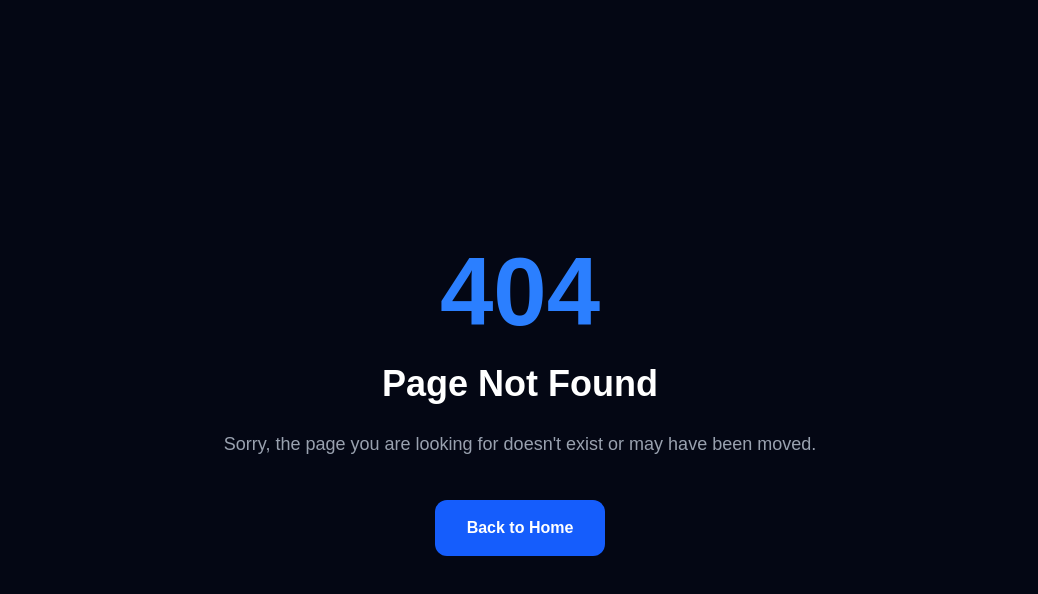
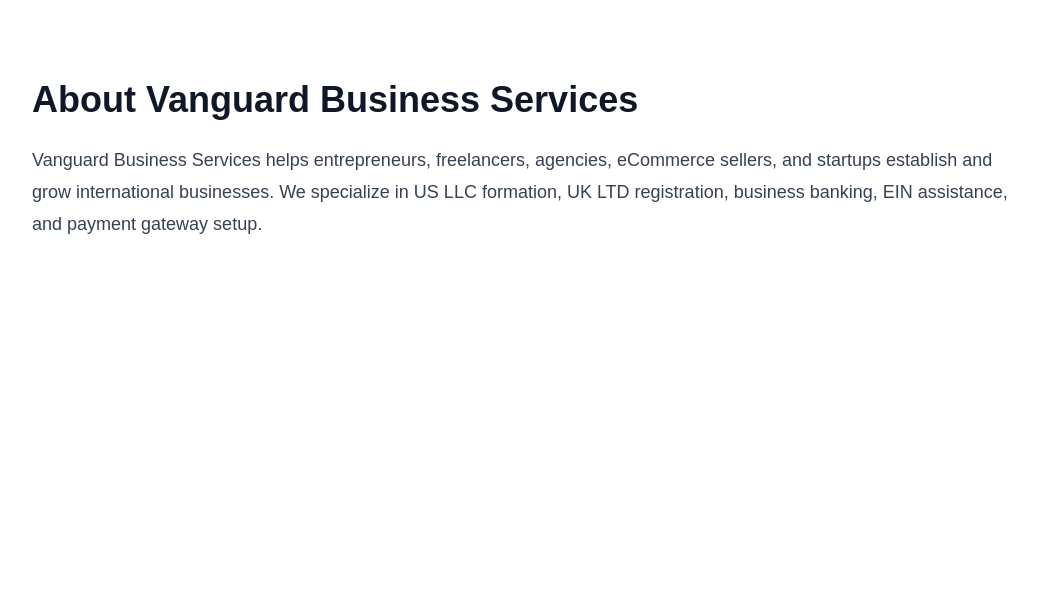
Before and after one commit to 367ifast-spec/vanguard-business-services, a Next.js app: page /about in a window 1280 px wide. Before the commit this address had no page. Shown: the top 594 px of the page, without its empty margins (120-1158 px from the left). Built offline with nearby package versions, Linux system fonts and the light colour scheme.

Commit message:
Enterprise SEO update

```diff
--- /dev/null
+++ b/lib/schema.ts
@@ -0,0 +1,187 @@
+// src/lib/schema.ts
+
+const SITE_URL = "https://vanguardbusinesservices.com";
+
+export const organizationSchema = {
+  "@context": "https://schema.org",
+  "@type": "Organization",
+
+  "@id": `${SITE_URL}/#organization`,
+
+  name: "Vanguard Business Services",
+
+  url: SITE_URL,
+
+  logo: `${SITE_URL}/logo.png`,
+
+  image: `${SITE_URL}/logo.png`,
+
+  description:
+    "Vanguard Business Services helps entrepreneurs worldwide register US LLCs, UK LTDs, business bank accounts, payment gateways, EIN, and international business solutions.",
+
+  email: "vanguardbusinessservices37@gmail.com",
+
+  telephone: "+19177359503",
+
+  sameAs: [
+    "https://www.facebook.com/",
+    "https://www.linkedin.com/",
+    "https://x.com/",
+    "https://www.youtube.com/"
+  ],
+
+  contactPoint: [
+    {
+      "@type": "ContactPoint",
+
+      telephone: "+19177359503",
+
+      contactType: "customer service",
+
+      areaServed: "Worldwide",
+
+      availableLanguage: [
+        "English",
+        "Bengali"
+      ]
+    }
+  ]
+};
+
+export const websiteSchema = {
+  "@context": "https://schema.org",
+
+  "@type": "WebSite",
+
+  "@id": `${SITE_URL}/#website`,
+
+  url: SITE_URL,
+
+  name: "Vanguard Business Services",
+
+  publisher: {
+    "@id": `${SITE_URL}/#organization`
+  },
+
+  potentialAction: {
+    "@type": "SearchAction",
+
+    target: `${SITE_URL}/?q={search_term_string}`,
+
+    "query-input": "required name=search_term_string"
+  }
+};
+
+export const localBusinessSchema = {
+  "@context": "https://schema.org",
+
+  "@type": "ProfessionalService",
+
+  "@id": `${SITE_URL}/#business`,
+
+  name: "Vanguard Business Services",
+
+  url: SITE_URL,
+
+  image: `${SITE_URL}/logo.png`,
+
+  email: "vanguardbusinessservices37@gmail.com",
+
+  telephone: "+19177359503",
+
+  areaServed: "Worldwide",
+
+  priceRange: "$$",
+
+  openingHours: "Mo,Tu,We,Th,Fr,Sa,Su 00:00-23:59"
+};
+
+export const serviceSchema = {
+  "@context": "https://schema.org",
+
+  "@type": "Service",
+
+  serviceType: "Business Registration",
+
+  provider: {
+    "@id": `${SITE_URL}/#organization`
+  },
+
+  areaServed: "Worldwide",
+
+  hasOfferCatalog: {
+    "@type": "OfferCatalog",
+
+    name: "Business Services",
+
+    itemListElement: [
+      {
+        "@type": "Offer",
+
+        itemOffered: {
+          "@type": "Service",
+
+          name: "US LLC Registration"
+        }
+      },
+
+      {
+        "@type": "Offer",
+
+        itemOffered: {
+          "@type": "Service",
+
+          name: "UK LTD Registration"
+        }
+      },
+
+      {
+        "@type": "Offer",
+
+        itemOffered: {
+          "@type": "Service",
+
+          name: "Business Banking"
+        }
+      },
+
+      {
+        "@type": "Offer",
+
+        itemOffered: {
+          "@type": "Service",
+
+          name: "Stripe Setup"
+        }
+      },
+
+      {
+        "@type": "Offer",
+
+        itemOffered: {
+          "@type": "Service",
+
+          name: "PayPal Business"
+        }
+      }
+    ]
+  }
+};
+
+export const breadcrumbSchema = {
+  "@context": "https://schema.org",
+
+  "@type": "BreadcrumbList",
+
+  itemListElement: [
+    {
+      "@type": "ListItem",
+
+      position: 1,
+
+      name: "Home",
+
+      item: SITE_URL
+    }
+  ]
+};
--- /dev/null
+++ b/src/app/about/page.tsx
@@ -0,0 +1,25 @@
+export const metadata = {
+  title: "About Us | Vanguard Business Services",
+  description:
+    "Learn more about Vanguard Business Services and how we help entrepreneurs worldwide with US LLC registration, UK LTD formation, business banking, and payment solutions.",
+};
+
+export default function AboutPage() {
+  return (
+    <main className="min-h-screen bg-white">
+      <div className="mx-auto max-w-5xl px-6 py-20">
+        <h1 className="mb-6 text-4xl font-bold text-gray-900">
+          About Vanguard Business Services
+        </h1>
+
+        <p className="text-lg leading-8 text-gray-700">
+          Vanguard Business Services helps entrepreneurs, freelancers,
+          agencies, eCommerce sellers, and startups establish and grow
+          international businesses. We specialize in US LLC formation,
+          UK LTD registration, business banking, EIN assistance, and
+          payment gateway setup.
+        </p>
+      </div>
+    </main>
+  );
+}
--- a/src/app/layout.tsx
+++ b/src/app/layout.tsx
@@ -1,19 +1,18 @@
+import StructuredData from "@/components/StructuredData";
 import Script from "next/script";
 import { GoogleAnalytics } from "@next/third-parties/google";
 import type { Metadata } from "next";
+
 import "./globals.css";
 
 export const metadata: Metadata = {
   metadataBase: new URL("https://vanguardbusinessservices.com"),
-
   title: {
     default: "Vanguard Business Services",
     template: "%s | Vanguard Business Services",
   },
-
   description:
     "Professional US LLC Registration, UK LTD Registration, Business Banking, Payment Solutions, EIN Registration, and Business Consulting for entrepreneurs worldwide.",
-
   keywords: [
     "US LLC Registration",
     "UK LTD Registration",
@@ -28,24 +27,19 @@
     "EIN Registration",
     "Vanguard Business Services",
   ],
-
   authors: [{ name: "Vanguard Business Services" }],
   creator: "Vanguard Business Services",
   publisher: "Vanguard Business Services",
   applicationName: "Vanguard Business Services",
   category: "Business Services",
-
   referrer: "origin-when-cross-origin",
-
   alternates: {
     canonical: "https://vanguardbusinessservices.com",
   },
-
   robots: {
     index: true,
     follow: true,
   },
-
   openGraph: {
     title: "Vanguard Business Services",
     description:
@@ -63,7 +57,6 @@
       },
     ],
   },
-
   twitter: {
     card: "summary_large_image",
     title: "Vanguard Business Services",
@@ -71,32 +64,6 @@
       "Professional US LLC Registration, UK LTD Registration, Business Banking & Payment Solutions.",
     images: ["/opengraph-image.png"],
   },
-};
-
-const organizationSchema = {
-  "@context": "https://schema.org",
-  "@type": "Organization",
-  name: "Vanguard Business Services",
-  url: "https://vanguardbusinessservices.com",
-  logo: "https://vanguardbusinessservices.com/icon.png",
-  email: "vanguardbusinessservices37@gmail.com",
-  contactPoint: [
-    {
-      "@type": "ContactPoint",
-      contactType: "Customer Support",
-      telephone: "+1-917-735-9503",
-      email: "vanguardbusinessservices37@gmail.com",
-      availableLanguage: ["English"],
-    },
-  ],
-  sameAs: ["https://t.me/vanguardbusinessservices"],
-};
-
-const websiteSchema = {
-  "@context": "https://schema.org",
-  "@type": "WebSite",
-  name: "Vanguard Business Services",
-  url: "https://vanguardbusinessservices.com",
 };
 
 export default function RootLayout({
@@ -107,39 +74,19 @@
   return (
     <html lang="en">
       <body>
-        <script
-          type="application/ld+json"
-          dangerouslySetInnerHTML={{
-            __html: JSON.stringify(organizationSchema),
-          }}
-        />
 
-        <script
-          type="application/ld+json"
-          dangerouslySetInnerHTML={{
-            __html: JSON.stringify(websiteSchema),
-          }}
-        />
 
-        {/* Facebook Meta Pixel */}
         <Script id="facebook-pixel" strategy="afterInteractive">
           {`
             !function(f,b,e,v,n,t,s)
             {if(f.fbq)return;n=f.fbq=function(){n.callMethod?
             n.callMethod.apply(n,arguments):n.queue.push(arguments)};
-            if(!f._fbq)f._fbq=n;
-            n.push=n;
-            n.loaded=!0;
-            n.version='2.0';
-            n.queue=[];
-            t=b.createElement(e);
-            t.async=!0;
-            t.src=v;
+            if(!f._fbq)f._fbq=n;n.push=n;n.loaded=!0;n.version='2.0';
+            n.queue=[];t=b.createElement(e);t.async=!0;t.src=v;
             s=b.getElementsByTagName(e)[0];
             s.parentNode.insertBefore(t,s);
             }(window, document,'script',
             'https://connect.facebook.net/en_US/fbevents.js');
-
             fbq('init', '1404267761512790');
             fbq('track', 'PageView');
           `}
@@ -159,15 +106,11 @@
 
         <GoogleAnalytics gaId="G-W0NVYS45EM" />
 
-        {/* Microsoft Clarity */}
         <Script id="microsoft-clarity" strategy="afterInteractive">
           {`
             (function(c,l,a,r,i,t,y){
-              c[a]=c[a]||function(){
-                (c[a].q=c[a].q||[]).push(arguments)
-              };
-              t=l.createElement(r);
-              t.async=1;
+              c[a]=c[a]||function(){(c[a].q=c[a].q||[]).push(arguments)};
+              t=l.createElement(r);t.async=1;
               t.src="https://www.clarity.ms/tag/"+i;
               y=l.getElementsByTagName(r)[0];
               y.parentNode.insertBefore(t,y);
@@ -175,18 +118,14 @@
           `}
         </Script>
 
-        {/* LinkedIn Insight Tag */}
         <Script id="linkedin-insight" strategy="afterInteractive">
           {`
-            _linkedin_partner_id = "9626644";
-            window._linkedin_data_partner_ids = window._linkedin_data_partner_ids || [];
+            _linkedin_partner_id="9626644";
+            window._linkedin_data_partner_ids=window._linkedin_data_partner_ids||[];
             window._linkedin_data_partner_ids.push(_linkedin_partner_id);
-
             (function(l){
               if(!l){
-                window.lintrk = function(a,b){
-                  window.lintrk.q.push([a,b]);
-                };
+                window.lintrk=function(a,b){window.lintrk.q.push([a,b]);};
                 window.lintrk.q=[];
               }
               var s=document.getElementsByTagName("script")[0];
@@ -208,6 +147,7 @@
             src="https://px.ads.linkedin.com/collect/?pid=9626644&fmt=gif"
           />
         </noscript>
+         <StructuredData />
       </body>
     </html>
   );
--- /dev/null
+++ b/src/components/StructuredData.tsx
@@ -0,0 +1,65 @@
+// src/components/StructuredData.tsx
+
+export default function StructuredData() {
+  const schema = {
+    "@context": "https://schema.org",
+    "@graph": [
+      {
+        "@type": "Organization",
+        "@id": "https://www.vanguardbusinesservices.com/#organization",
+        name: "Vanguard Business Services",
+        url: "https://www.vanguardbusinesservices.com",
+        logo: "https://www.vanguardbusinesservices.com/logo.png",
+        image: "https://www.vanguardbusinesservices.com/og-image.jpg",
+        email: "vanguardbusinessservices37@gmail.com",
+        telephone: "+19177359503",
+        sameAs: [
+          "https://t.me/vanguardbusinessservices"
+        ]
+      },
+
+      {
+        "@type": "WebSite",
+        "@id": "https://www.vanguardbusinesservices.com/#website",
+        url: "https://www.vanguardbusinesservices.com",
+        name: "Vanguard Business Services",
+        publisher: {
+          "@id": "https://www.vanguardbusinesservices.com/#organization"
+        },
+        potentialAction: {
+          "@type": "SearchAction",
+          target: "https://www.vanguardbusinesservices.com/?q={search_term_string}",
+          "query-input": "required name=search_term_string"
+        }
+      },
+
+      {
+        "@type": "ProfessionalService",
+        "@id": "https://www.vanguardbusinesservices.com/#service",
+        name: "Vanguard Business Services",
+        url: "https://www.vanguardbusinesservices.com",
+        areaServed: "Worldwide",
+        priceRange: "$$",
+        serviceType: [
+          "US LLC Registration",
+          "UK LTD Registration",
+          "Business Bank Account Setup",
+          "Stripe Setup",
+          "PayPal Business Setup",
+          "Wise Business",
+          "Payoneer",
+          "Business Verification"
+        ]
+      }
+    ]
+  };
+
+  return (
+    <script
+      type="application/ld+json"
+      dangerouslySetInnerHTML={{
+        __html: JSON.stringify(schema),
+      }}
+    />
+  );
+}
```
Also changed, not shown: 1 other file (tests, documents, lock files or other folders).
